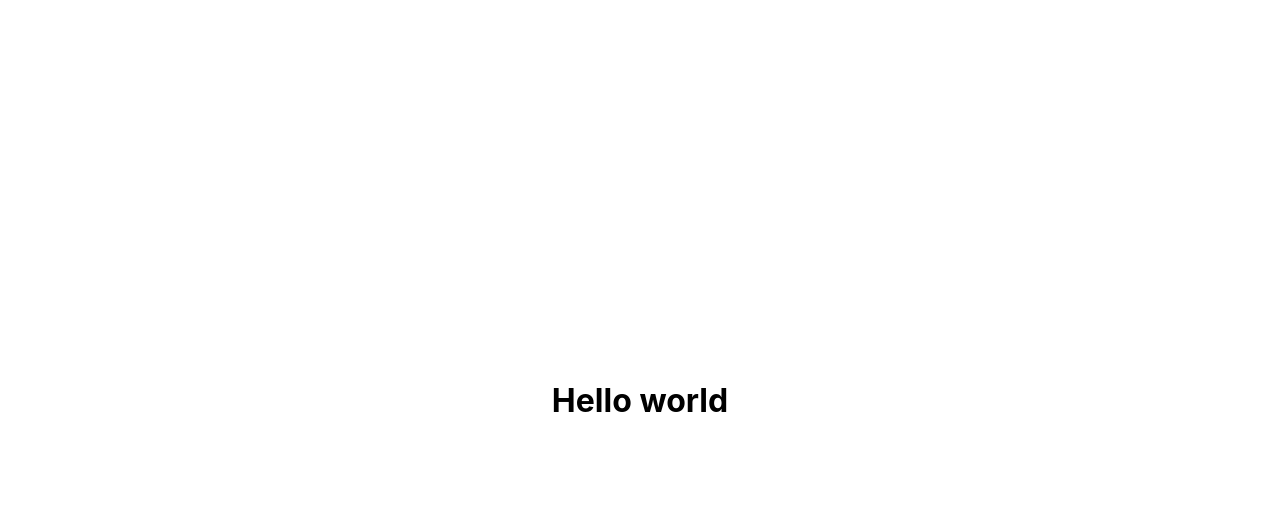
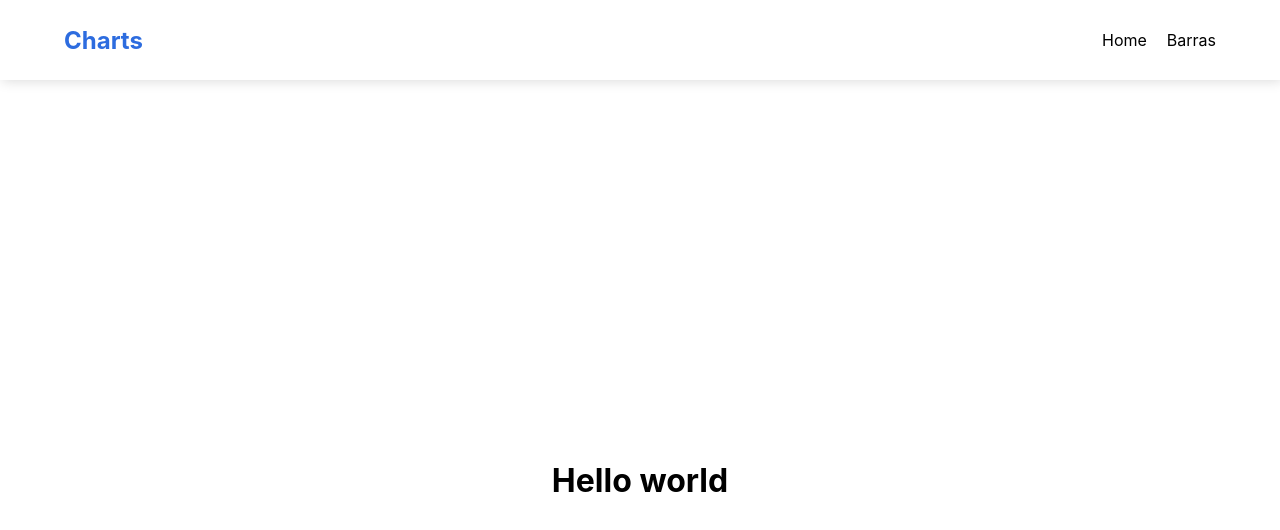
Before and after one commit to MateusOli21/charts-poc, a Next.js app: page / in a window 1280 px wide. Shown: the top 530 px of the page. Built offline with nearby package versions, Linux system fonts and the light colour scheme.

Commit message:
add: basic navbar.

```diff
--- /dev/null
+++ b/src/components/layouts/BaseLayout.tsx
@@ -0,0 +1,10 @@
+import React from 'react';
+
+import { Navbar } from '@components/modules/Navbar';
+
+export const BaseLayout: React.FC = ({ children }) => (
+  <>
+    <Navbar />
+    {children}
+  </>
+);
--- /dev/null
+++ b/src/components/layouts/index.ts
@@ -0,0 +1,3 @@
+import { BaseLayout } from './BaseLayout';
+
+export { BaseLayout };
--- /dev/null
+++ b/src/components/modules/Navbar/index.tsx
@@ -0,0 +1,23 @@
+import React from 'react';
+import Link from 'next/link';
+
+import styles from './navbar.module.css';
+
+export const Navbar: React.FC = () => (
+  <header className={styles.container}>
+    <Link href="/">
+      <h1>Charts</h1>
+    </Link>
+
+    <nav>
+      <ul className={styles.list}>
+        <li>
+          <Link href="/">Home</Link>
+        </li>
+        <li>
+          <Link href="/barras">Barras</Link>
+        </li>
+      </ul>
+    </nav>
+  </header>
+);
--- /dev/null
+++ b/src/components/modules/Navbar/navbar.module.css
@@ -0,0 +1,52 @@
+.container {
+  width: 100%;
+  height: 80px;
+  display: flex;
+  align-items: center;
+  justify-content: space-between;
+  padding: 0 20px;
+  box-shadow: 2px 1px 12px rgba(0, 0, 0, 0.15);
+}
+
+.container h1 {
+  font-size: 24px;
+  color: #2d6cdf;
+  cursor: pointer;
+}
+
+.list {
+  list-style: none;
+  display: flex;
+  gap: 16px;
+}
+
+.list li {
+  cursor: pointer;
+  transition: color 0.2s ease-in;
+}
+
+.list li:hover {
+  color: #2d6cdf;
+}
+
+@media screen and (min-width: 766px) {
+  .container {
+    padding: 0 36px;
+  }
+}
+
+@media screen and (min-width: 1024px) {
+  .container {
+    padding: 0 48px;
+  }
+
+  .list {
+    gap: 20px;
+  }
+}
+
+@media screen and (min-width: 1280px) {
+  .container {
+    padding: 0 64px;
+  }
+}
--- a/src/pages/index.tsx
+++ b/src/pages/index.tsx
@@ -1,11 +1,15 @@
 import React from 'react';
+
+import { BaseLayout } from '@components/layouts';
 
 import styles from '../styles/Home.module.css';
 
 const Home: React.FC = () => (
-  <div className={styles.container}>
-    <h1>Hello world</h1>
-  </div>
+  <BaseLayout>
+    <div className={styles.container}>
+      <h1>Hello world</h1>
+    </div>
+  </BaseLayout>
 );
 
 export default Home;
--- a/src/styles/Home.module.css
+++ b/src/styles/Home.module.css
@@ -7,115 +7,3 @@
   align-items: center;
   height: 100vh;
 }
-
-.main {
-  padding: 5rem 0;
-  flex: 1;
-  display: flex;
-  flex-direction: column;
-  justify-content: center;
-  align-items: center;
-}
-
-.footer {
-  width: 100%;
-  height: 100px;
-  border-top: 1px solid #eaeaea;
-  display: flex;
-  justify-content: center;
-  align-items: center;
-}
-
-.footer a {
-  display: flex;
-  justify-content: center;
-  align-items: center;
-  flex-grow: 1;
-}
-
-.title a {
-  color: #0070f3;
-  text-decoration: none;
-}
-
-.title a:hover,
-.title a:focus,
-.title a:active {
-  text-decoration: underline;
-}
-
-.title {
-  margin: 0;
-  line-height: 1.15;
-  font-size: 4rem;
-}
-
-.title,
-.description {
-  text-align: center;
-}
-
-.description {
-  line-height: 1.5;
-  font-size: 1.5rem;
-}
-
-.code {
-  background: #fafafa;
-  border-radius: 5px;
-  padding: 0.75rem;
-  font-size: 1.1rem;
-  font-family: Menlo, Monaco, Lucida Console, Liberation Mono, DejaVu Sans Mono,
-    Bitstream Vera Sans Mono, Courier New, monospace;
-}
-
-.grid {
-  display: flex;
-  align-items: center;
-  justify-content: center;
-  flex-wrap: wrap;
-  max-width: 800px;
-  margin-top: 3rem;
-}
-
-.card {
-  margin: 1rem;
-  padding: 1.5rem;
-  text-align: left;
-  color: inherit;
-  text-decoration: none;
-  border: 1px solid #eaeaea;
-  border-radius: 10px;
-  transition: color 0.15s ease, border-color 0.15s ease;
-  width: 45%;
-}
-
-.card:hover,
-.card:focus,
-.card:active {
-  color: #0070f3;
-  border-color: #0070f3;
-}
-
-.card h2 {
-  margin: 0 0 1rem 0;
-  font-size: 1.5rem;
-}
-
-.card p {
-  margin: 0;
-  font-size: 1.25rem;
-  line-height: 1.5;
-}
-
-.logo {
-  height: 1em;
-  margin-left: 0.5rem;
-}
-
-@media (max-width: 600px) {
-  .grid {
-    width: 100%;
-    flex-direction: column;
-  }
-}
```
